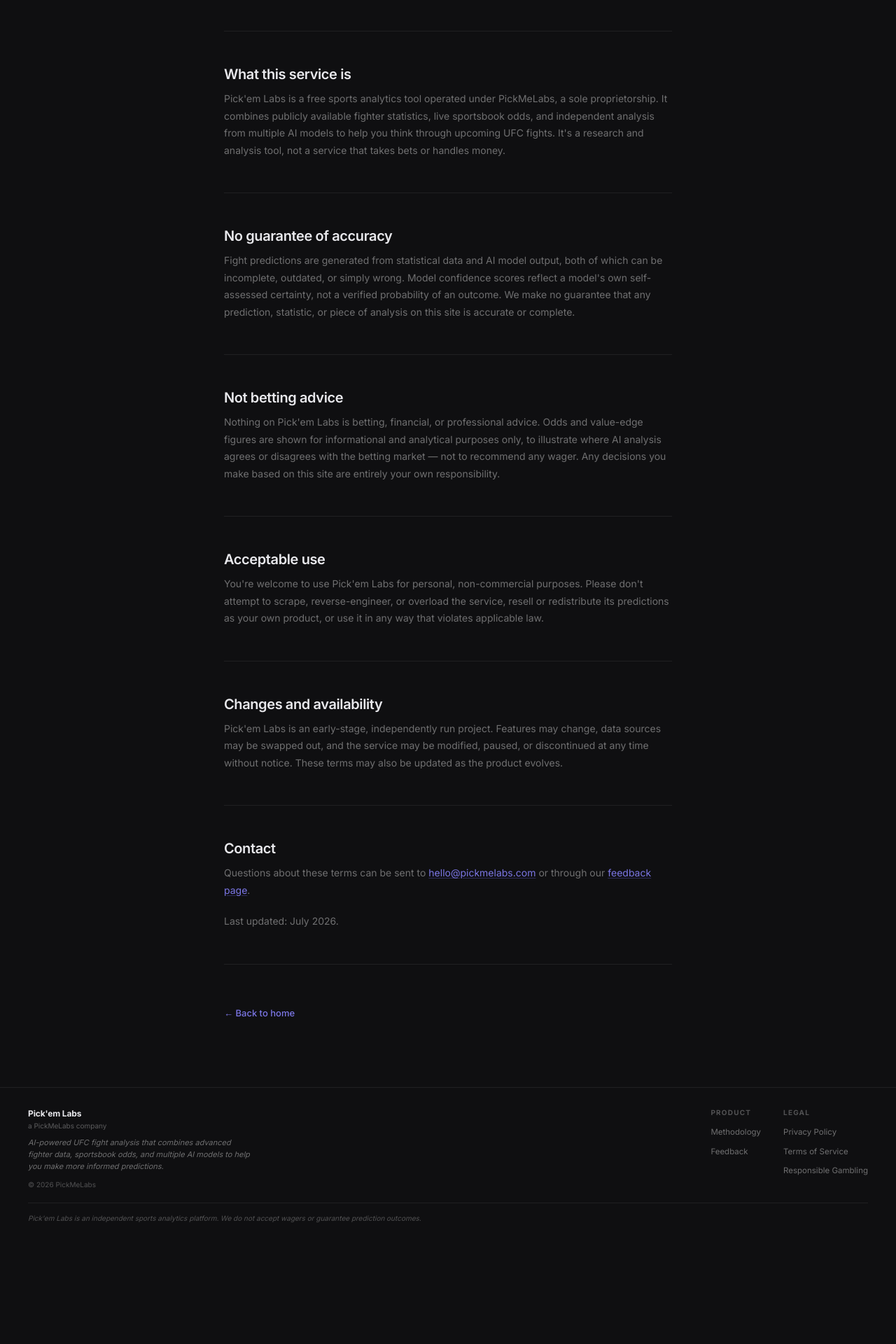
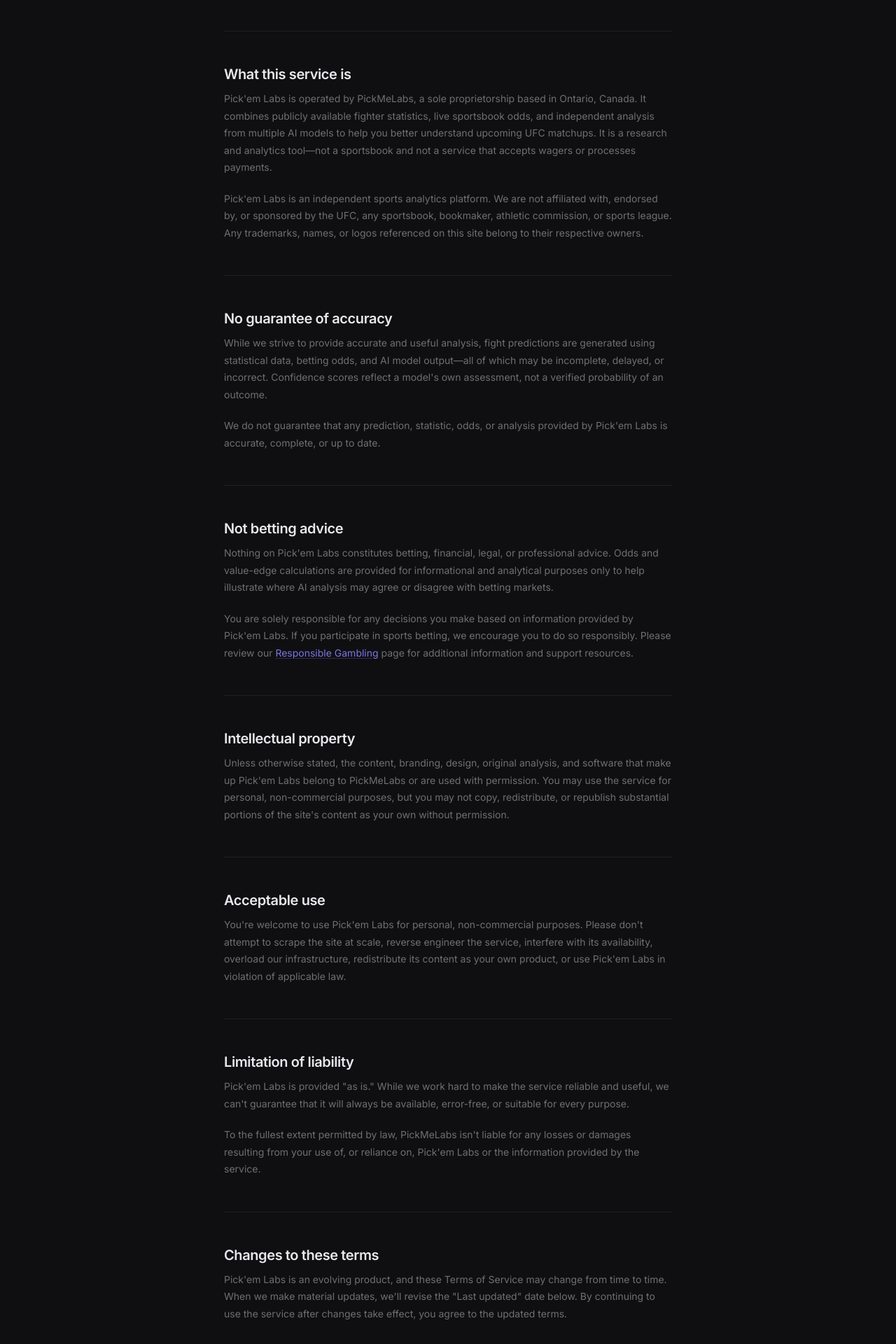
Before and after one commit to yasmin-xyz/ufc-fight-predictor, a Next.js app: page /terms in a window 1280 px wide. Shown: the part 260-2180 px from the top of the page at 70% size. Before the commit the page ends 2026 px from the top, so only its background shows below. Built offline with nearby package versions, Linux system fonts and the light colour scheme.

Commit message:
Revise Terms of Service for clarity and accuracy

```diff
--- a/app/terms/page.tsx
+++ b/app/terms/page.tsx
@@ -20,9 +20,9 @@
           <div className="meth-eyebrow">Legal</div>
           <h1 className="meth-title">Terms of Service</h1>
           <p className="meth-lead">
-            These are the terms for using Pick&apos;em Labs. We&apos;ve kept
-            them plain and short rather than filling this page with legal
-            boilerplate.
+            We've written these terms in plain English so they're easier to
+            understand while still explaining the rules for using Pick&apos;em
+            Labs.
           </p>
         </header>
 
@@ -30,13 +30,22 @@
 
         <section className="meth-section">
           <h2 className="meth-heading">What this service is</h2>
+
           <p className="meth-body">
-            Pick&apos;em Labs is a free sports analytics tool operated
-            under PickMeLabs, a sole proprietorship. It combines publicly
-            available fighter statistics, live sportsbook odds, and
-            independent analysis from multiple AI models to help you think
-            through upcoming UFC fights. It&apos;s a research and analysis
-            tool, not a service that takes bets or handles money.
+            Pick&apos;em Labs is operated by PickMeLabs, a sole proprietorship
+            based in Ontario, Canada. It combines publicly available fighter
+            statistics, live sportsbook odds, and independent analysis from
+            multiple AI models to help you better understand upcoming UFC
+            matchups. It is a research and analytics tool—not a sportsbook and
+            not a service that accepts wagers or processes payments.
+          </p>
+
+          <p className="meth-body">
+            Pick&apos;em Labs is an independent sports analytics platform. We
+            are not affiliated with, endorsed by, or sponsored by the UFC, any
+            sportsbook, bookmaker, athletic commission, or sports league. Any
+            trademarks, names, or logos referenced on this site belong to their
+            respective owners.
           </p>
         </section>
 
@@ -44,13 +53,19 @@
 
         <section className="meth-section">
           <h2 className="meth-heading">No guarantee of accuracy</h2>
+
           <p className="meth-body">
-            Fight predictions are generated from statistical data and AI
-            model output, both of which can be incomplete, outdated, or
-            simply wrong. Model confidence scores reflect a model&apos;s
-            own self-assessed certainty, not a verified probability of an
-            outcome. We make no guarantee that any prediction, statistic,
-            or piece of analysis on this site is accurate or complete.
+            While we strive to provide accurate and useful analysis, fight
+            predictions are generated using statistical data, betting odds, and
+            AI model output—all of which may be incomplete, delayed, or
+            incorrect. Confidence scores reflect a model&apos;s own assessment,
+            not a verified probability of an outcome.
+          </p>
+
+          <p className="meth-body">
+            We do not guarantee that any prediction, statistic, odds, or
+            analysis provided by Pick&apos;em Labs is accurate, complete, or
+            up to date.
           </p>
         </section>
 
@@ -58,13 +73,42 @@
 
         <section className="meth-section">
           <h2 className="meth-heading">Not betting advice</h2>
+
           <p className="meth-body">
-            Nothing on Pick&apos;em Labs is betting, financial, or
-            professional advice. Odds and value-edge figures are shown for
-            informational and analytical purposes only, to illustrate
-            where AI analysis agrees or disagrees with the betting market
-            — not to recommend any wager. Any decisions you make based on
-            this site are entirely your own responsibility.
+            Nothing on Pick&apos;em Labs constitutes betting, financial, legal,
+            or professional advice. Odds and value-edge calculations are
+            provided for informational and analytical purposes only to help
+            illustrate where AI analysis may agree or disagree with betting
+            markets.
+          </p>
+
+          <p className="meth-body">
+            You are solely responsible for any decisions you make based on
+            information provided by Pick&apos;em Labs. If you participate in
+            sports betting, we encourage you to do so responsibly. Please review
+            our{" "}
+            <Link
+              href="/responsible-gambling"
+              className="meth-inline-link"
+            >
+              Responsible Gambling
+            </Link>{" "}
+            page for additional information and support resources.
+          </p>
+        </section>
+
+        <div className="meth-divider" />
+
+        <section className="meth-section">
+          <h2 className="meth-heading">Intellectual property</h2>
+
+          <p className="meth-body">
+            Unless otherwise stated, the content, branding, design, original
+            analysis, and software that make up Pick&apos;em Labs belong to
+            PickMeLabs or are used with permission. You may use the service for
+            personal, non-commercial purposes, but you may not copy,
+            redistribute, or republish substantial portions of the site's
+            content as your own without permission.
           </p>
         </section>
 
@@ -72,25 +116,58 @@
 
         <section className="meth-section">
           <h2 className="meth-heading">Acceptable use</h2>
+
           <p className="meth-body">
-            You&apos;re welcome to use Pick&apos;em Labs for personal,
-            non-commercial purposes. Please don&apos;t attempt to scrape,
-            reverse-engineer, or overload the service, resell or
-            redistribute its predictions as your own product, or use it in
-            any way that violates applicable law.
+            You're welcome to use Pick&apos;em Labs for personal,
+            non-commercial purposes. Please don't attempt to scrape the site at
+            scale, reverse engineer the service, interfere with its
+            availability, overload our infrastructure, redistribute its content
+            as your own product, or use Pick&apos;em Labs in violation of
+            applicable law.
+          </p>
+        </section>
+
+        <div className="meth-divider" />
+
+ <section className="meth-section">
+  <h2 className="meth-heading">Limitation of liability</h2>
+
+  <p className="meth-body">
+    Pick&apos;em Labs is provided "as is." While we work hard to make the
+    service reliable and useful, we can&apos;t guarantee that it will always be
+    available, error-free, or suitable for every purpose.
+  </p>
+
+  <p className="meth-body">
+    To the fullest extent permitted by law, PickMeLabs isn&apos;t liable for
+    any losses or damages resulting from your use of, or reliance on,
+    Pick&apos;em Labs or the information provided by the service.
+  </p>
+</section>
+
+        <div className="meth-divider" />
+
+        <section className="meth-section">
+          <h2 className="meth-heading">Changes to these terms</h2>
+
+          <p className="meth-body">
+            Pick&apos;em Labs is an evolving product, and these Terms of Service
+            may change from time to time. When we make material updates,
+            we&apos;ll revise the "Last updated" date below. By continuing to
+            use the service after changes take effect, you agree to the updated
+            terms.
           </p>
         </section>
 
         <div className="meth-divider" />
 
         <section className="meth-section">
-          <h2 className="meth-heading">Changes and availability</h2>
+          <h2 className="meth-heading">Governing law</h2>
+
           <p className="meth-body">
-            Pick&apos;em Labs is an early-stage, independently run project.
-            Features may change, data sources may be swapped out, and the
-            service may be modified, paused, or discontinued at any time
-            without notice. These terms may also be updated as the product
-            evolves.
+            These Terms of Service are governed by the laws of the Province of
+            Ontario and the applicable laws of Canada, unless applicable law
+            requires otherwise.
           </p>
         </section>
 
@@ -98,9 +175,13 @@
 
         <section className="meth-section">
           <h2 className="meth-heading">Contact</h2>
+
           <p className="meth-body">
-            Questions about these terms can be sent to{" "}
-            <a href="mailto:hello@pickmelabs.com" className="meth-inline-link">
+            Questions about these Terms of Service can be sent to{" "}
+            <a
+              href="mailto:hello@pickmelabs.com"
+              className="meth-inline-link"
+            >
               hello@pickmelabs.com
             </a>{" "}
             or through our{" "}
@@ -109,7 +190,10 @@
             </Link>
             .
           </p>
-          <p className="meth-body">Last updated: July 2026.</p>
+
+          <p className="meth-body">
+            Last updated: July 20, 2026.
+          </p>
         </section>
 
         <div className="meth-divider" />
```
